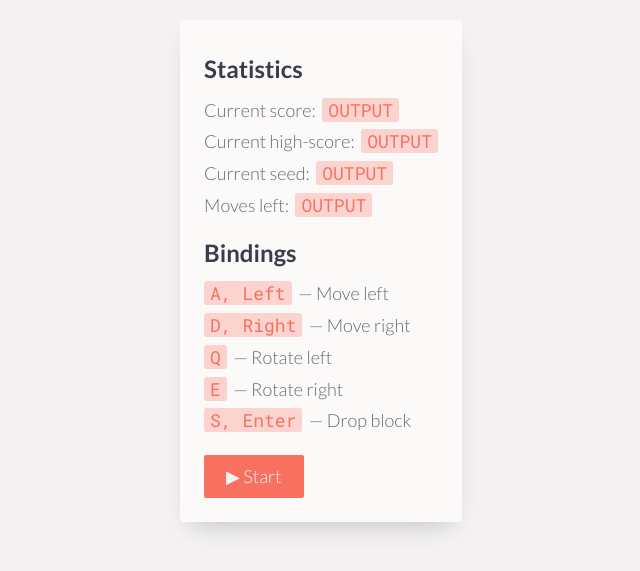
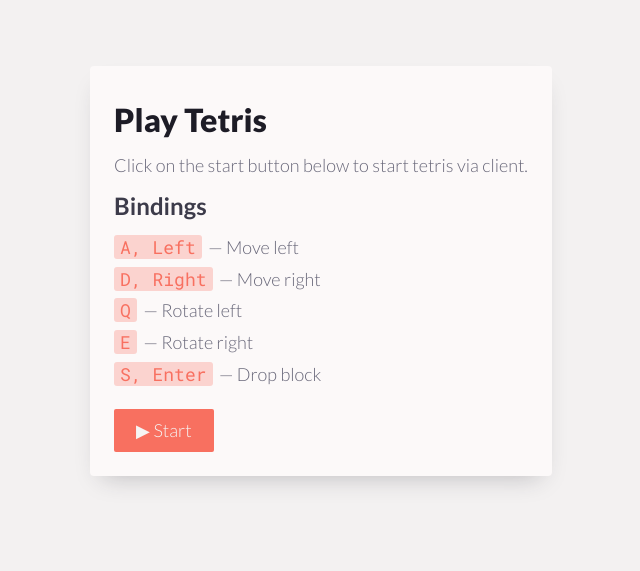
Before and after one commit to clk1006/teris, a Next.js app: page / in a window 1280 px wide. Shown: the part 121-692 px from the top of the page, without its empty margins (303-943 px from the left). Built offline with nearby package versions, Linux system fonts and the light colour scheme.

Commit message:
ui improvements (and import of font awesome)

```diff
--- a/package.json
+++ b/package.json
@@ -8,6 +8,9 @@
     "lint": "next lint"
   },
   "dependencies": {
+    "@fortawesome/fontawesome-svg-core": "^1.3.0",
+    "@fortawesome/free-solid-svg-icons": "^6.0.0",
+    "@fortawesome/react-fontawesome": "^0.1.17",
     "mongodb": "^4.3.1",
     "next": "^12.0.7",
     "react": "^17.0.2",
--- a/pages/index.js
+++ b/pages/index.js
@@ -9,6 +9,13 @@
 import pic4 from '../public/tetris4.png'
 import pic5 from '../public/tetris5.png'
 import pic6 from '../public/tetris6.png'
+
+import { FontAwesomeIcon } from '@fortawesome/react-fontawesome'
+import {
+  faCoffee,
+  faMailBulk,
+} from '@fortawesome/free-solid-svg-icons'
+
 import getShape from "../lib/getShape"
 import rotateArray from "../lib/rotateArray"
 
@@ -150,7 +157,7 @@
 
         <div className="container">
           {
-            gameState>0&&
+            gameState > 0 &&
             <div className="block">
               <div className="screen-container">
                 <canvas height={4*BLOCK_SIZE+6} width={DIMENSIONS[0]*BLOCK_SIZE+2*(DIMENSIONS[0]-1)} ref={refCurr} />
@@ -162,7 +169,7 @@
           }
           <div className="block">
             {
-              gameState>0&&
+              gameState > 0 &&
               <div className="screen-container">
                 <Image className="image-box" width="122" height="122" src={
                   state[3]==0?pic0:state[3]==1?pic1:state[3]==2?pic2:state[3]==3?pic3:state[3]==4?pic4:state[3]==5?pic5:pic6
@@ -170,6 +177,8 @@
               </div>
             }
 
+            {
+              gameState > 0&&
               <div className="screen-container">
                 <div className="nextElement-block"></div>
                 <div className="info-block">
@@ -220,16 +229,51 @@
                       </div>
                     </div>
                   </div>
+                  <button className="restart-btn">&#8635; Restart</button>
+                </div>
+              </div>
+            }
             {
-                  gameState==0 && <button className="start-btn" onClick={(event)=>{
+              gameState == 0 &&
+              <div className="screen-container">
+                <div className="nextElement-block"></div>
+                <div className="info-block">
+                  <div className="info-container">
+                    <h1>Play Tetris</h1>
+
+                    <p>Click on the start button below to start tetris via client.</p>
+
+                    <h2>Bindings</h2>
+
+                    <div className="bindings-container">
+                      <div className="binding-container">
+                        <span className="output output-binding-mleft">A, Left</span>
+                        <span> — Move left</span>
+                      </div>
+                      <div className="binding-container">
+                        <span className="output output-binding-mright">D, Right</span>
+                        <span> — Move right</span>
+                      </div>
+                      <div className="binding-container">
+                        <span className="output output-binding-rleft">Q</span>
+                        <span> — Rotate left</span>
+                      </div>
+                      <div className="binding-container">
+                        <span className="output output-binding-rright">E</span>
+                        <span> — Rotate right</span>
+                      </div>
+                      <div className="binding-container">
+                        <span className="output binding-drop">S, Enter</span>
+                        <span> — Drop block</span>
+                      </div>
+                    </div>
+                  </div>
+                  <button className="start-btn" onClick={(event)=>{
                     setGameState(1);
                   }}>&#9654; Start</button>
-                }
-                {
-                  gameState==1 && <button className="restart-btn">&#8635; Restart</button>
-                }
                 </div>
               </div>
+            }
           </div>
         </div>
       </main>
--- a/styles/main.css
+++ b/styles/main.css
@@ -58,6 +58,10 @@
     font-size: 18px;
 
     color: rgb(var(--text-color-200));
+}
+
+p {
+    max-width: auto;
 }
 
 .pop-up-frame {
```
Also changed, not shown: 1 other file (tests, documents, lock files or other folders). Lines whose indentation alone changed are shown as unchanged.
